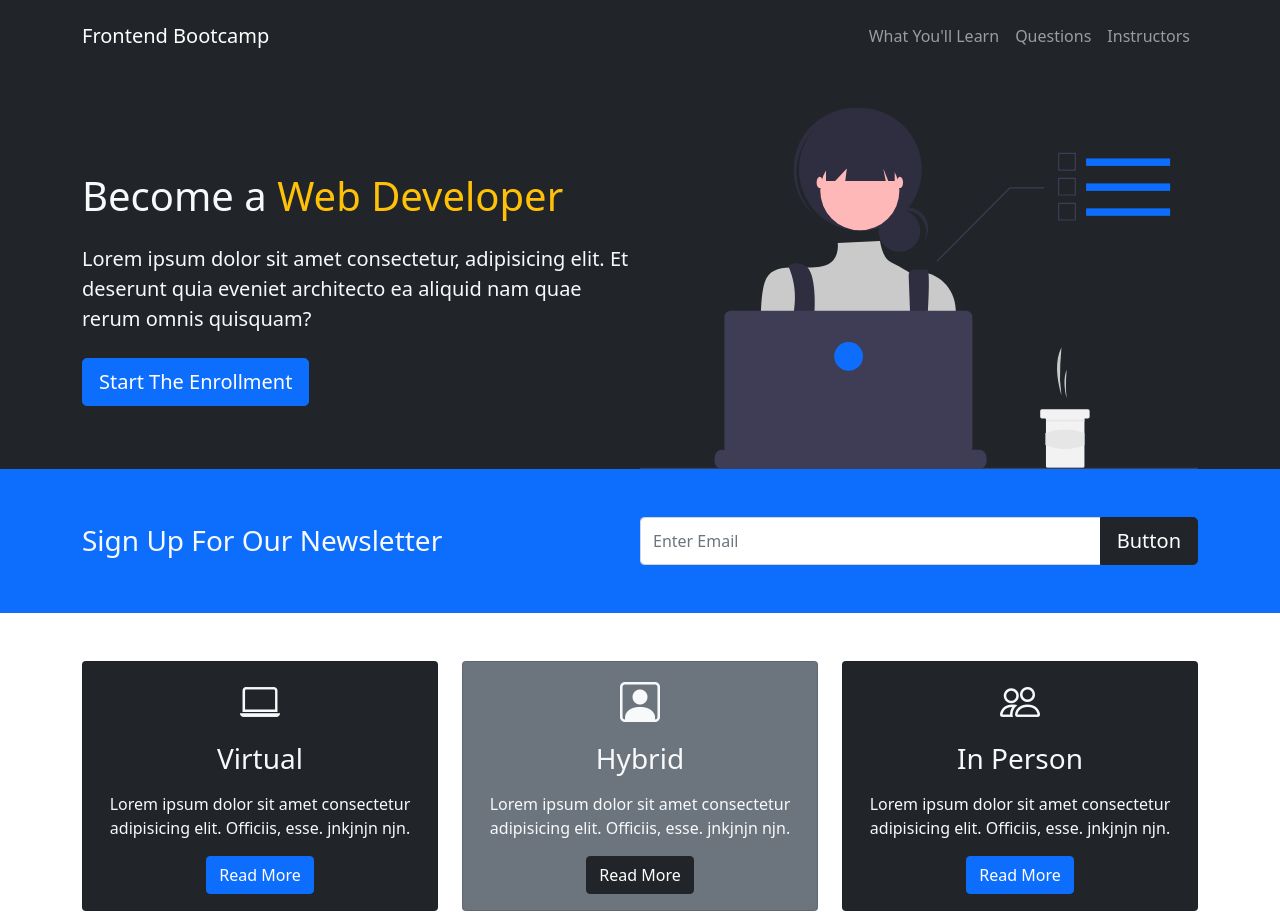
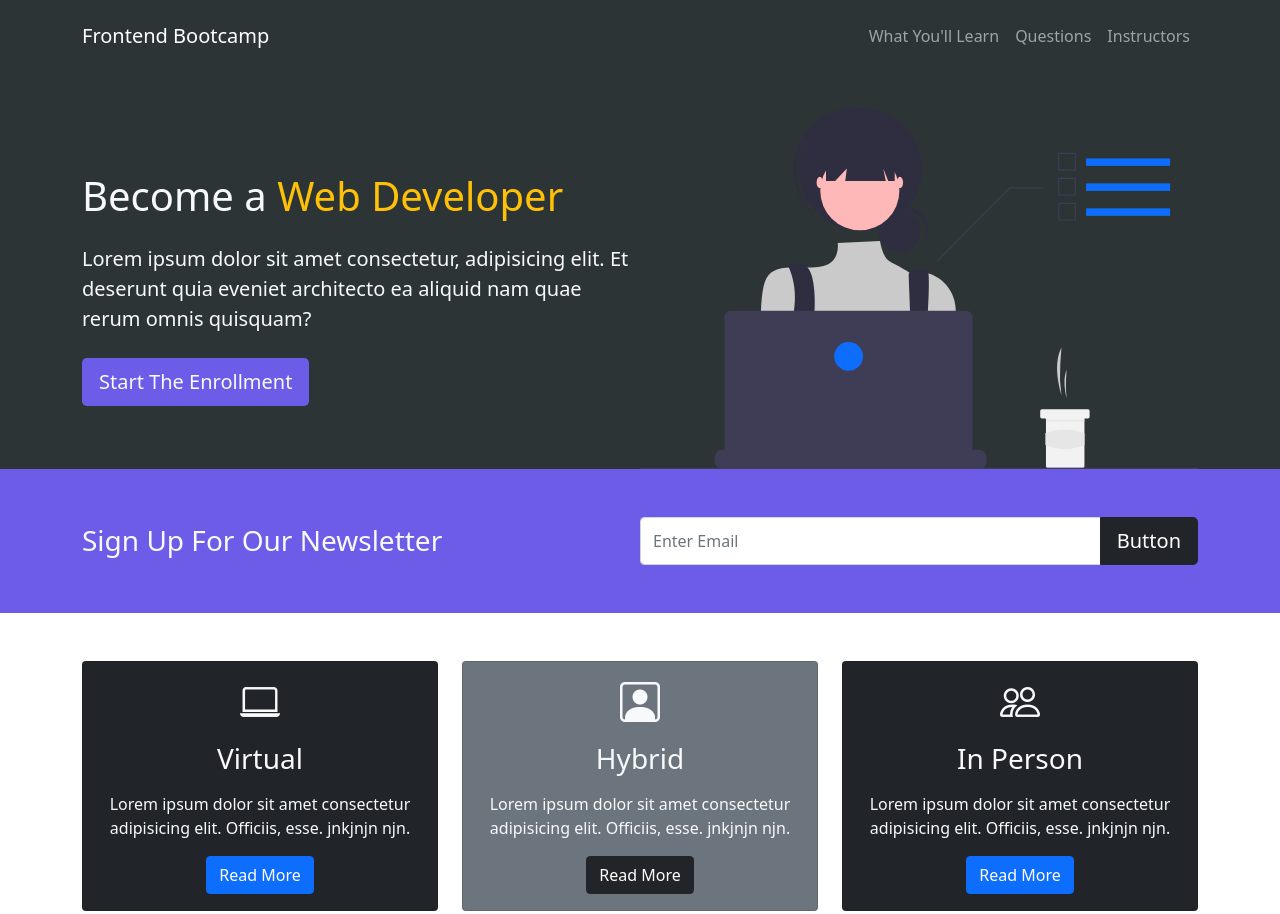
Before and after one commit to elidvenega/bootstrap-crash-course, a plain HTML site: page index.html in a window 1280 px wide. Shown: the top 914 px of the page. Drawn offline with nearby package versions, Linux system fonts and the light colour scheme.

Commit message:
Changed colors

```diff
--- a/index.html
+++ b/index.html
@@ -19,7 +19,7 @@
   </head>
   <body>
     <!-- Navbar -->
-    <nav class="navbar navbar-expand-lg bg-dark navbar-dark py-3 fixed-top">
+    <nav class="navbar navbar-expand-lg bg_c_dark navbar-dark py-3 fixed-top">
       <div class="container">
         <a href="#" class="navbar-brand">Frontend Bootcamp</a>
         <button
@@ -47,7 +47,7 @@
     </nav>
     <!-- Showcase -->
     <section
-      class="bg-dark text-light p-5 p-lg-0 pt-lg-5 text-center text-sm-start"
+      class="bg_c_dark text-light p-5 p-lg-0 pt-lg-5 text-center text-sm-start"
     >
       <div class="container">
         <div class="d-sm-flex align-items-center justify-content-between">
@@ -59,7 +59,7 @@
               quisquam?
             </p>
             <button
-              class="btn btn-primary btn-lg"
+              class="btn bg-p btn-lg text-light"
               data-bs-toggle="modal"
               data-bs-target="#enroll"
             >
@@ -76,7 +76,7 @@
     </section>
 
     <!-- Newsletter -->
-    <section class="bg-primary text-light p-5">
+    <section class="bg-p text-light p-5">
       <div class="container">
         <div class="d-md-flex justify-content-between align-items-center">
           <h3 class="mb-3 mb-md-0">Sign Up For Our Newsletter</h3>
@@ -166,7 +166,7 @@
         </div>
       </div>
     </section>
-    <section id="learn" class="p-5 bg-dark text-light">
+    <section id="learn" class="p-5 bg_c_dark text-light">
       <div class="container">
         <div class="row align-items-center justify-content-between">
           <div class="col-md p-5">
@@ -338,7 +338,7 @@
     </section>
 
     <!-- Instructors -->
-    <section id="instructors" class="p-5 bg-primary">
+    <section id="instructors" class="p-5 bg-p">
       <div class="container">
         <h2 class="text-center text-white">Our Instructors</h2>
         <p class="lead text-center text-white mb-5">
@@ -433,7 +433,7 @@
     </section>
 
     <!-- Footer -->
-    <footer class="p-5 bg-dark text-white text-center position-relative">
+    <footer class="p-5 bg_c_dark text-white text-center position-relative">
       <div class="container">
         <p class="lead">Copyright &copy: Bootcamp 2022</p>
         <a href="#" class="position-absolute bottom-0 end-0 p-5">
--- a/style.css
+++ b/style.css
@@ -9,3 +9,11 @@ body::before {
     width: 50%;
   }
 }
+
+.bg_c_dark {
+    background: #2d3436;
+}
+
+.bg-p {
+    background: #6c5ce7;
+}
```
